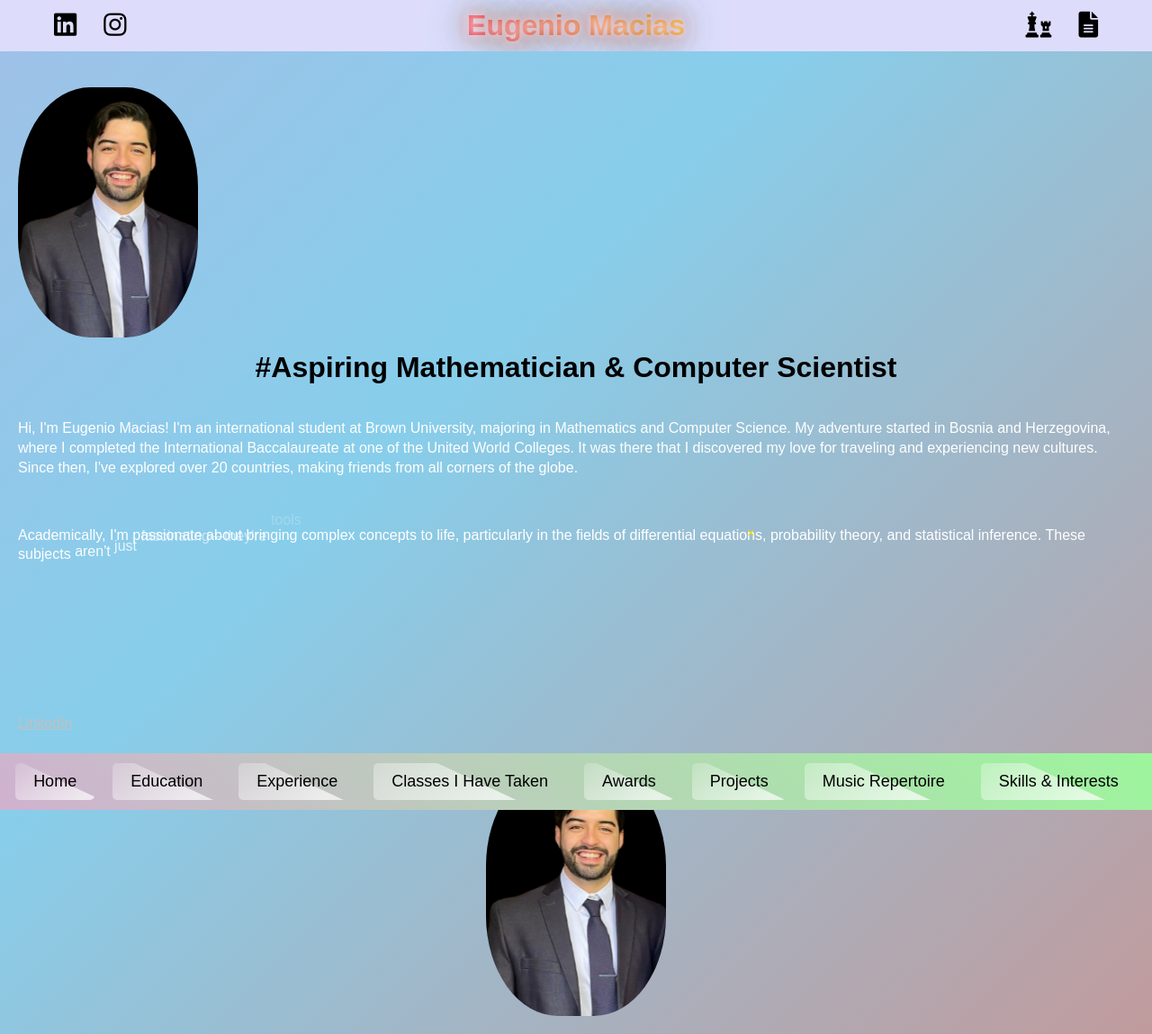
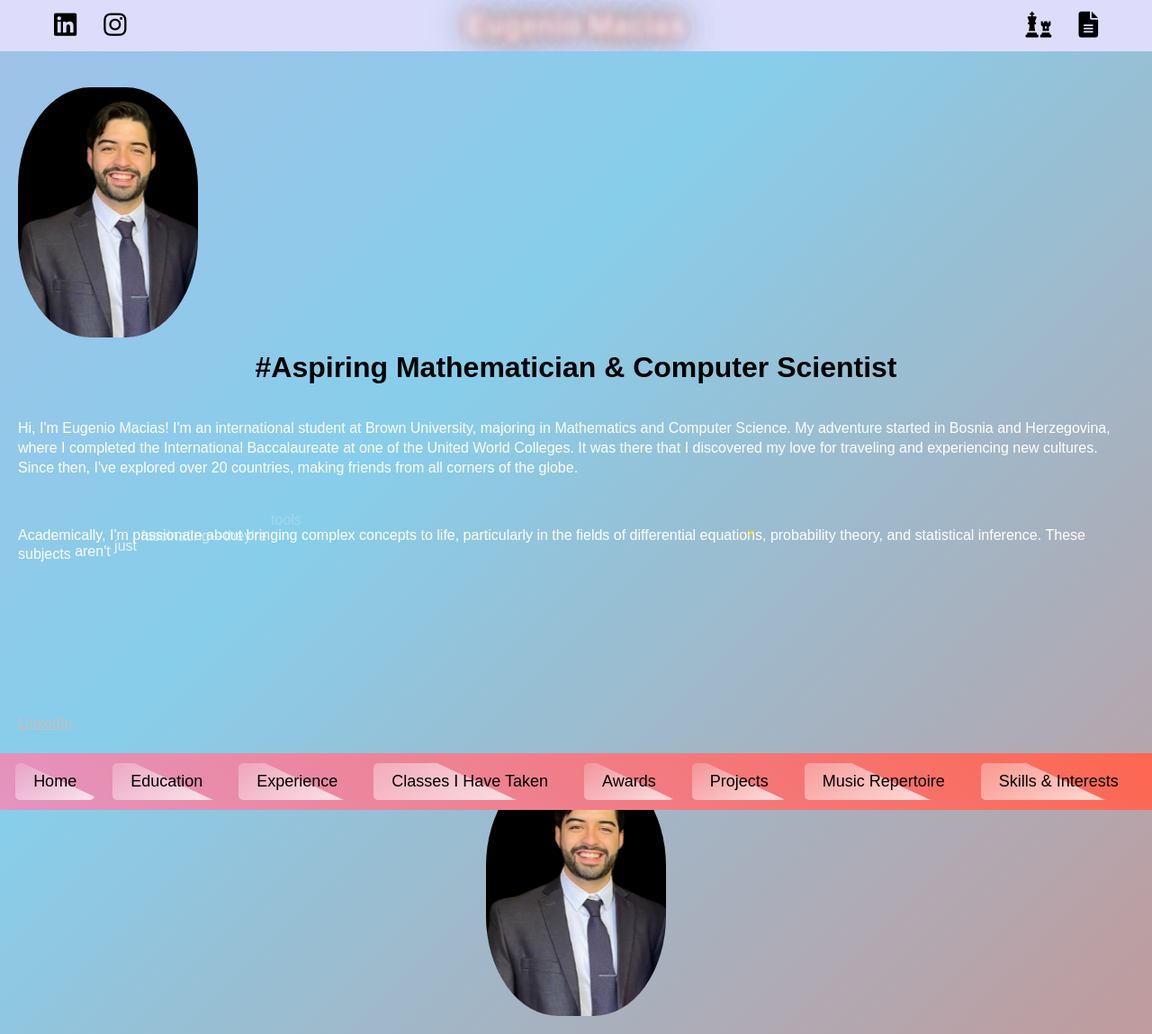
Before and after one commit to xXElGenio0203Xx/eugenio-macias.github.io, a Jekyll site: the page built from index.md, in a window 1280 px wide. Shown: the whole page at 90% size. Built offline with Jekyll 4.4.1, drawn with Linux system fonts in a browser that asks for light colours; some web fonts are replaced.

Commit message:
Update style.css

```diff
--- a/assets/css/style.css
+++ b/assets/css/style.css
@@ -70,11 +70,11 @@ header h1 {
     color: #000; /* Black color for Eugenio Macias title */
     font-size: 2.5em; /* Increase the header size */
     font-weight: bold; /* Make the header bolder */
-    background: linear-gradient(45deg, #ff0066, #ffcc00, #33cc33, #0066ff);
+    background: linear-gradient(-5deg, #98FB98 , #87CEEB, #DDA0DD, #FF634798FB98);
     background-size: 400% 400%;
     -webkit-background-clip: text;
     -webkit-text-fill-color: transparent;
-    animation: gradient-animation 5s ease infinite, text-shadow-animation 5s ease infinite;
+    animation: gradient-animation 10s ease infinite, text-shadow-animation 5s ease infinite;
     text-shadow: 0 0 10px rgba(255, 255, 255, 0.8);
     text-align: center; /* Center the header text */
 }
@@ -148,7 +148,7 @@ footer {
     width: 100%;
     position: fixed;
     bottom: 0;
-    background: linear-gradient(45deg, #FF6347 , #87CEEB, #DDA0DD, #98FB98); /* Light yellow, light green, light blue, light red */
+    background: linear-gradient(45deg, #98FB98 , #87CEEB, #DDA0DD, #FF6347); /* Light yellow, light green, light blue, light red */
     background-size: 400% 400%;
     animation: gradient 10s ease infinite;
 }
```
